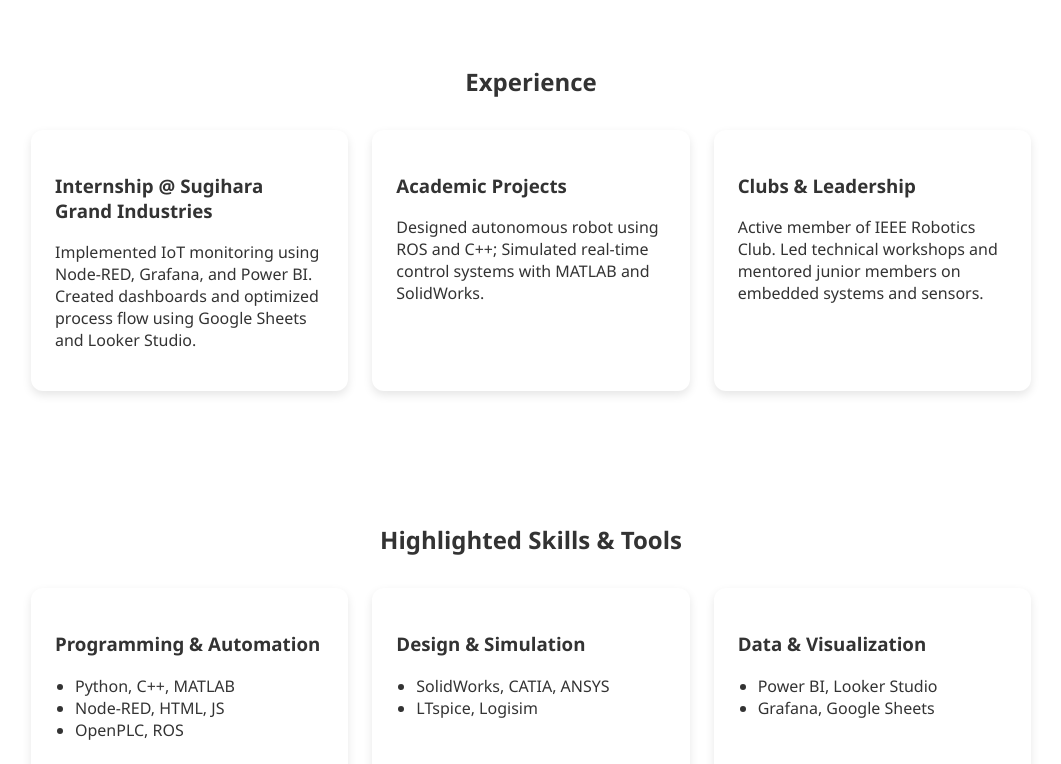
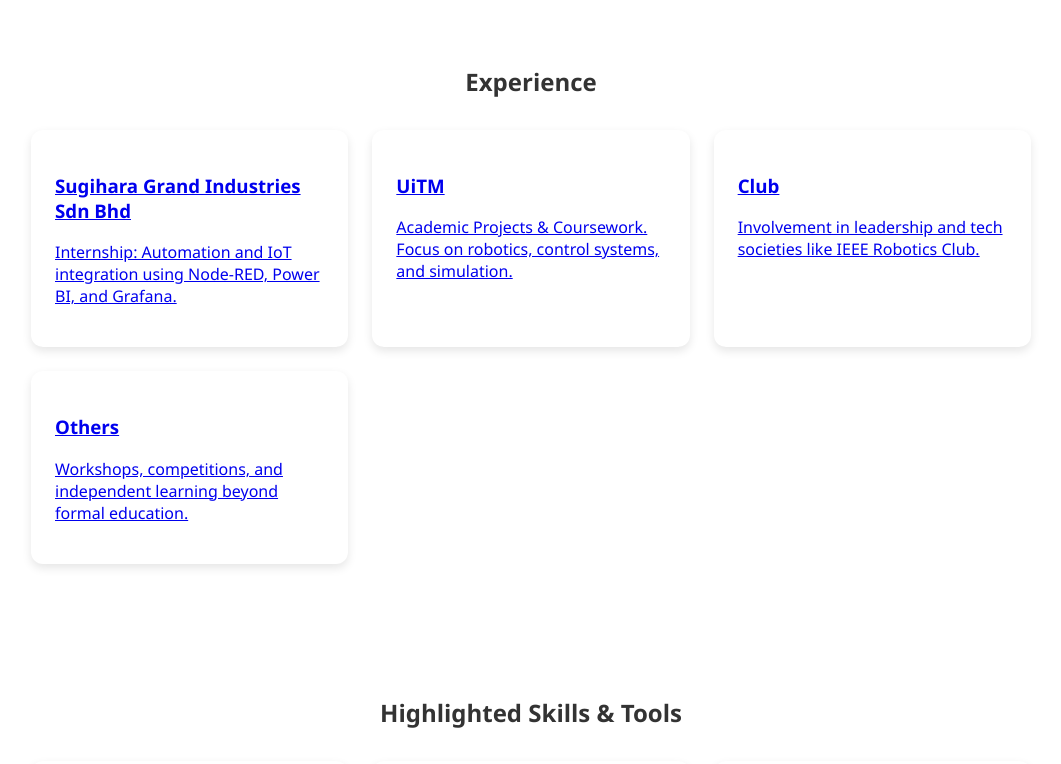
Before and after one commit to haffizol/haffizol.github.io, a plain HTML site: page index.html in a window 1280 px wide. Shown: the part 672-1436 px from the top of the page, without its empty margins (109-1170 px from the left). Drawn offline with Linux system fonts and the light colour scheme.

Commit message:
Update index.html
Signed-off-by: haffizol <haffizol.suf@gmail.com>

```diff
--- a/index.html
+++ b/index.html
@@ -40,23 +40,29 @@
       <h2>Experience</h2>
       <div class="card-container">
 
-        <div class="card">
-          <h3>Internship @ Sugihara Grand Industries</h3>
-          <p>Implemented IoT monitoring using Node-RED, Grafana, and Power BI. Created dashboards and optimized process flow using Google Sheets and Looker Studio.</p>
-        </div>
+        <a href="sugihara.html" class="card">
+          <h3>Sugihara Grand Industries Sdn Bhd</h3>
+          <p>Internship: Automation and IoT integration using Node-RED, Power BI, and Grafana.</p>
+        </a>
 
-        <div class="card">
-          <h3>Academic Projects</h3>
-          <p>Designed autonomous robot using ROS and C++; Simulated real-time control systems with MATLAB and SolidWorks.</p>
-        </div>
+        <a href="uitm.html" class="card">
+          <h3>UiTM</h3>
+          <p>Academic Projects & Coursework. Focus on robotics, control systems, and simulation.</p>
+        </a>
 
-        <div class="card">
-          <h3>Clubs & Leadership</h3>
-          <p>Active member of IEEE Robotics Club. Led technical workshops and mentored junior members on embedded systems and sensors.</p>
-        </div>
+        <a href="club.html" class="card">
+          <h3>Club</h3>
+          <p>Involvement in leadership and tech societies like IEEE Robotics Club.</p>
+        </a>
+
+        <a href="others.html" class="card">
+          <h3>Others</h3>
+          <p>Workshops, competitions, and independent learning beyond formal education.</p>
+        </a>
 
       </div>
     </section>
+
 
     <!-- PROJECTS -->
     <section id="projects" class="section">
```
